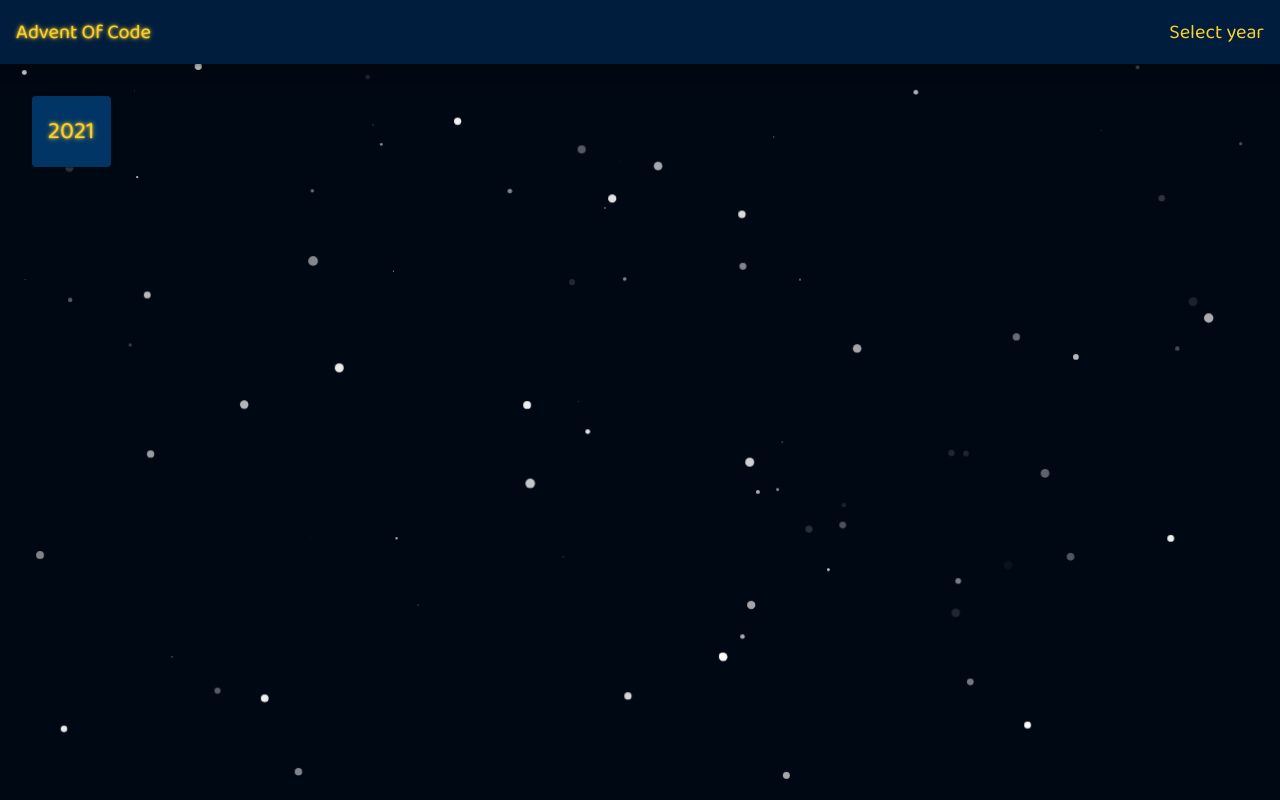
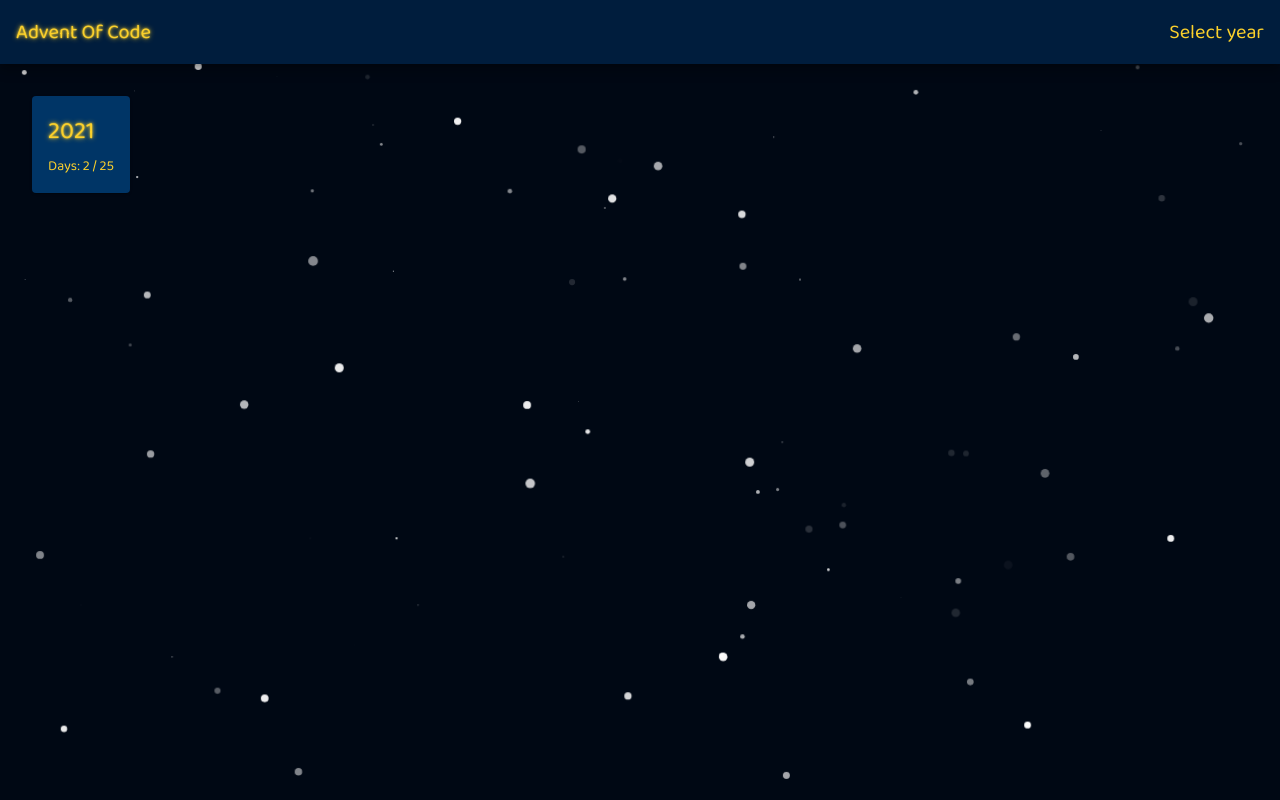
Before and after one commit to RaczeQ/AdventOfCodeAngular, an Angular app: page / in a window 1280 px wide. Built offline with nearby package versions, Linux system fonts and the light colour scheme; a web font is replaced by a local one.

Commit message:
Added days counter in year select

```diff
--- a/src/app/helper/components/year-selection/year-selection.component.html
+++ b/src/app/helper/components/year-selection/year-selection.component.html
@@ -1,3 +1,4 @@
 <mat-card *ngFor="let year of availableYears" color="primary" routerLink="{{year}}">
   <mat-card-title class="accent-color accent-glow">{{ year }}</mat-card-title>
+  <mat-card-subtitle class="accent-color">Days: {{ getDays(year) }} / 25</mat-card-subtitle>
 </mat-card>
--- a/src/app/helper/components/year-selection/year-selection.component.ts
+++ b/src/app/helper/components/year-selection/year-selection.component.ts
@@ -1,5 +1,8 @@
 import { Component, OnInit } from '@angular/core';
-import { SolutionsCollectorService } from '../../services/solutions-collector.service';
+import {
+  AvailableSolutions,
+  SolutionsCollectorService,
+} from '../../services/solutions-collector.service';
 
 @Component({
   selector: 'aoc-year-selection',
@@ -8,11 +11,19 @@ import { SolutionsCollectorService } from '../../services/solutions-collector.se
 })
 export class YearSelectionComponent implements OnInit {
   availableYears: number[] = [];
+  availableSolutions: AvailableSolutions = {};
   constructor(private solutionsCollectorService: SolutionsCollectorService) {}
 
   ngOnInit() {
     this.solutionsCollectorService
       .getAvailableYearsObservable()
       .subscribe((years) => (this.availableYears = years));
+    this.solutionsCollectorService
+      .getAvailableSolutionsObservable()
+      .subscribe((solutions) => (this.availableSolutions = solutions));
+  }
+
+  getDays(year: number): number {
+    return Object.keys(this.availableSolutions[year]).length;
   }
 }
```
